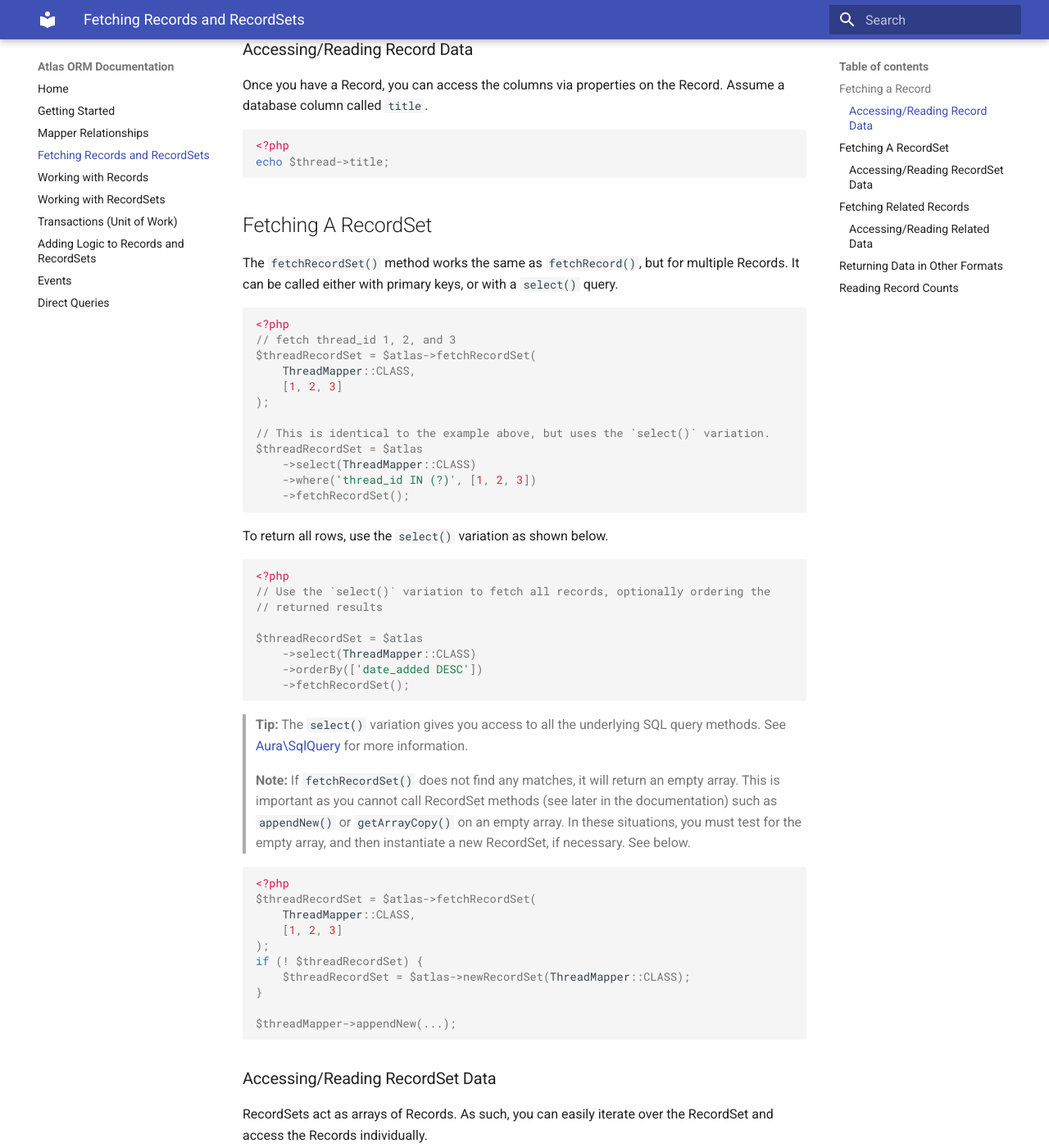
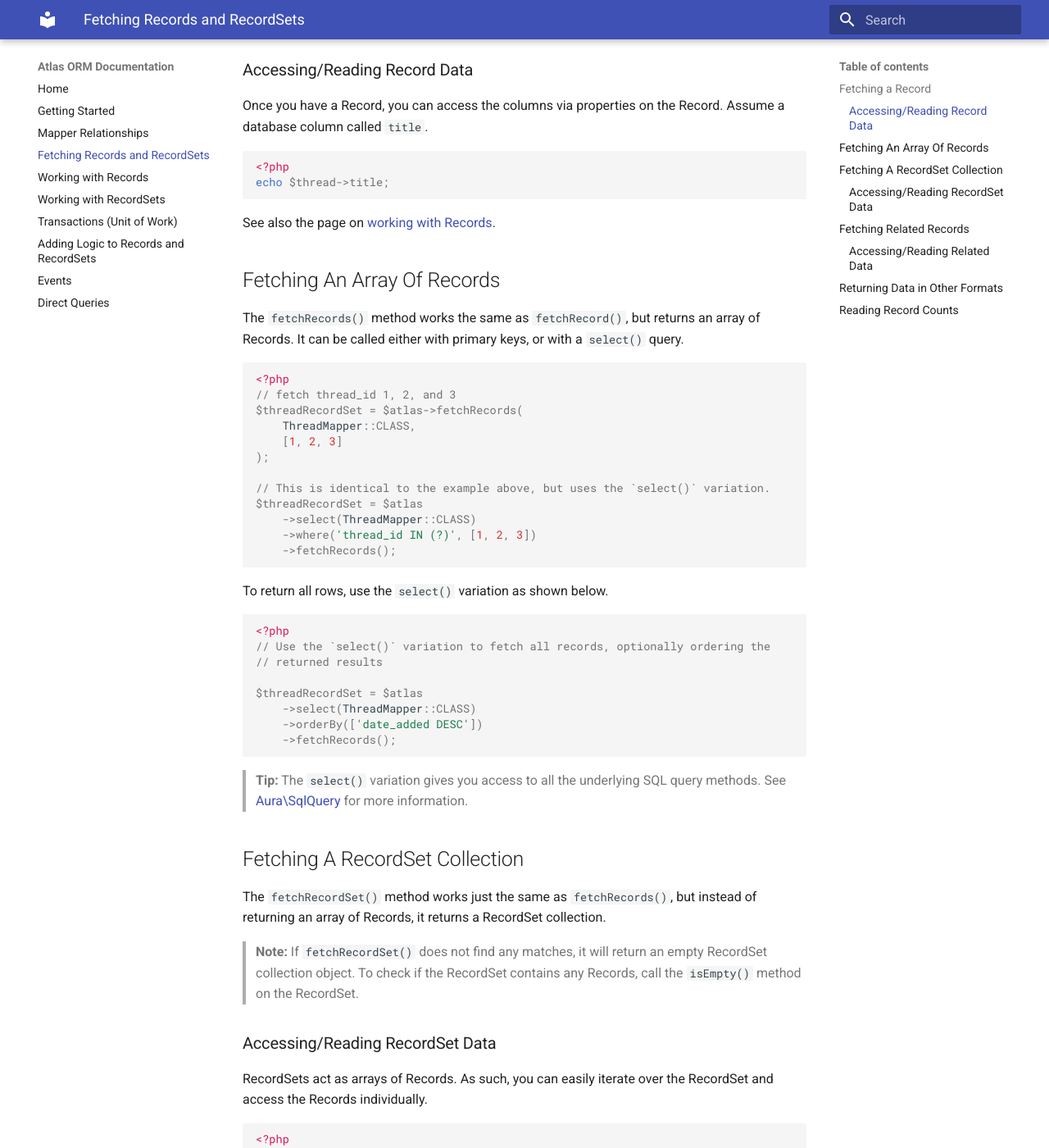
Before and after one commit to atlasphp/Atlas.Orm, an MkDocs documentation site: the page built from docs/reading.md, in a window 1280 px wide and 1400 px high, scrolled down 1124 px. Shown: the whole window at 82% size. Built offline with MkDocs 1.6.1 and Material for MkDocs 9.7.7, drawn with Linux system fonts in a browser that asks for light colours; old or Windows-style settings are respelled for this version of MkDocs; some of the changed text lies outside the part shown.

Commit message:
update docs for 2.x

````diff
--- a/docs/reading.md
+++ b/docs/reading.md
@@ -1,6 +1,7 @@
 # Fetching Records and RecordSets
 
-Use Atlas to retrieve a single Record, or many Records in a RecordSet, from the database.
+Use Atlas to retrieve a single Record, an array of Records, or a collection of
+Records in a RecordSet, from the database.
 
 ## Fetching a Record
 
@@ -62,16 +63,18 @@ Assume a database column called `title`.
 echo $thread->title;
 ```
 
-## Fetching A RecordSet
+See also the page on [working with Records](./records.html).
 
-The `fetchRecordSet()` method works the same as `fetchRecord()`, but for
-multiple Records.  It can be called either with primary keys, or with a
+## Fetching An Array Of Records
+
+The `fetchRecords()` method works the same as `fetchRecord()`, but returns an
+array of Records.  It can be called either with primary keys, or with a
 `select()` query.
 
 ```php
 <?php
 // fetch thread_id 1, 2, and 3
-$threadRecordSet = $atlas->fetchRecordSet(
+$threadRecordSet = $atlas->fetchRecords(
     ThreadMapper::CLASS,
     [1, 2, 3]
 );
@@ -80,7 +83,7 @@ $threadRecordSet = $atlas->fetchRecordSet(
 $threadRecordSet = $atlas
     ->select(ThreadMapper::CLASS)
     ->where('thread_id IN (?)', [1, 2, 3])
-    ->fetchRecordSet();
+    ->fetchRecords();
 ```
 
 To return all rows, use the `select()` variation as shown below.
@@ -93,7 +96,7 @@ To return all rows, use the `select()` variation as shown below.
 $threadRecordSet = $atlas
     ->select(ThreadMapper::CLASS)
     ->orderBy(['date_added DESC'])
-    ->fetchRecordSet();
+    ->fetchRecords();
 ```
 
 > **Tip:**
@@ -101,25 +104,15 @@ $threadRecordSet = $atlas
   SQL query methods. See [Aura\SqlQuery](https://github.com/auraphp/Aura.SqlQuery/blob/3.x/docs/select.md)
   for more information.
 
+## Fetching A RecordSet Collection
+
+The `fetchRecordSet()` method works just the same as `fetchRecords()`, but
+instead of returning an array of Records, it returns a RecordSet collection.
+
 > **Note:**
-  If `fetchRecordSet()` does not find any matches, it will
-  return an empty array. This is important as you cannot call RecordSet methods
-  (see later in the documentation) such as `appendNew()` or `getArrayCopy()` on
-  an empty array. In these situations, you must test for the empty array, and then
-  instantiate a new RecordSet, if necessary. See below.
-
-```php
-<?php
-$threadRecordSet = $atlas->fetchRecordSet(
-    ThreadMapper::CLASS,
-    [1, 2, 3]
-);
-if (! $threadRecordSet) {
-    $threadRecordSet = $atlas->newRecordSet(ThreadMapper::CLASS);
-}
-
-$threadMapper->appendNew(...);
-```
+  If `fetchRecordSet()` does not find any matches, it will return an empty
+  RecordSet collection object. To check if the RecordSet contains
+  any Records, call the `isEmpty()` method on the RecordSet.
 
 ### Accessing/Reading RecordSet Data
 
@@ -140,9 +133,11 @@ foreach ($threadRecordSet as $threadRecord) {
 }
 ```
 
+See also the page on [working with RecordSets](./record-sets.html).
+
 ## Fetching Related Records
 
-Any relationships that are set in the Mapper will appear as `NULL` in the Record
+Any relationships that are set in the Mapper will appear as `null` in the Record
 object.  Related data will only be populated if it is explicitly requested as part
 of the fetch or select.
 
@@ -204,14 +199,10 @@ $threadRecordSet = $atlas
 
 ```php
 <?php
-$threadRecord = $atlas->fetchRecord(
-    ThreadMapper::CLASS,
-    '1',
-    [
-        'taggings', // specify the through first
-        'tags' // then the manyToMany
-    ]
-);
+$threadRecord = $atlas->fetchRecord(ThreadMapper::CLASS, '1', [
+    'taggings', // specify the "through" first ...
+    'tags' // ... then the manyToMany
+]);
 ```
 
 Relationships can be nested as deeply as needed. For example, to fetch the
@@ -239,22 +230,18 @@ that fetches the relateds:
 <?php
 // fetch thread_id 1; with only the last 10 related replies in descending order;
 // including each reply author
-$threadRecord = $atlas->fetchRecord(
-    ThreadMapper::CLASS,
-    '1',
-    [
-        'author',
-        'summary',
-        'replies' => function ($selectReplies) {
-            $selectReplies
-                ->limit(10)
-                ->orderBy(['reply_id DESC'])
-                ->with([
-                    'author'
-                ]);
-        },
-    ]
-);
+$threadRecord = $atlas->fetchRecord(ThreadMapper::CLASS, '1', [
+    'author',
+    'summary',
+    'replies' => function ($selectReplies) {
+        $selectReplies
+            ->limit(10)
+            ->orderBy(['reply_id DESC'])
+            ->with([
+                'author'
+            ]);
+    },
+]);
 ```
 
 ### Accessing/Reading Related Data
@@ -281,6 +268,11 @@ foreach ($threadRecord->replies as $reply) {
     echo $reply->author->last_name;
 }
 ```
+
+If you specify `with()` on a one-to-one or many-to-one relationship that returns
+no result, the related field will be populated with `false`. If you specify
+`with()` on a one-to-many or many-to-many relationship that returns no result,
+the field will be populated with an empty RecordSet collection.
 
 
 ## Returning Data in Other Formats
````
Also changed, not shown: other parts of docs/reading.md (+1 -1 lines), docs/direct.md (+4 -4 lines), docs/installation.md (+3 -2 lines), docs/record-sets.md (+3 -6 lines).
